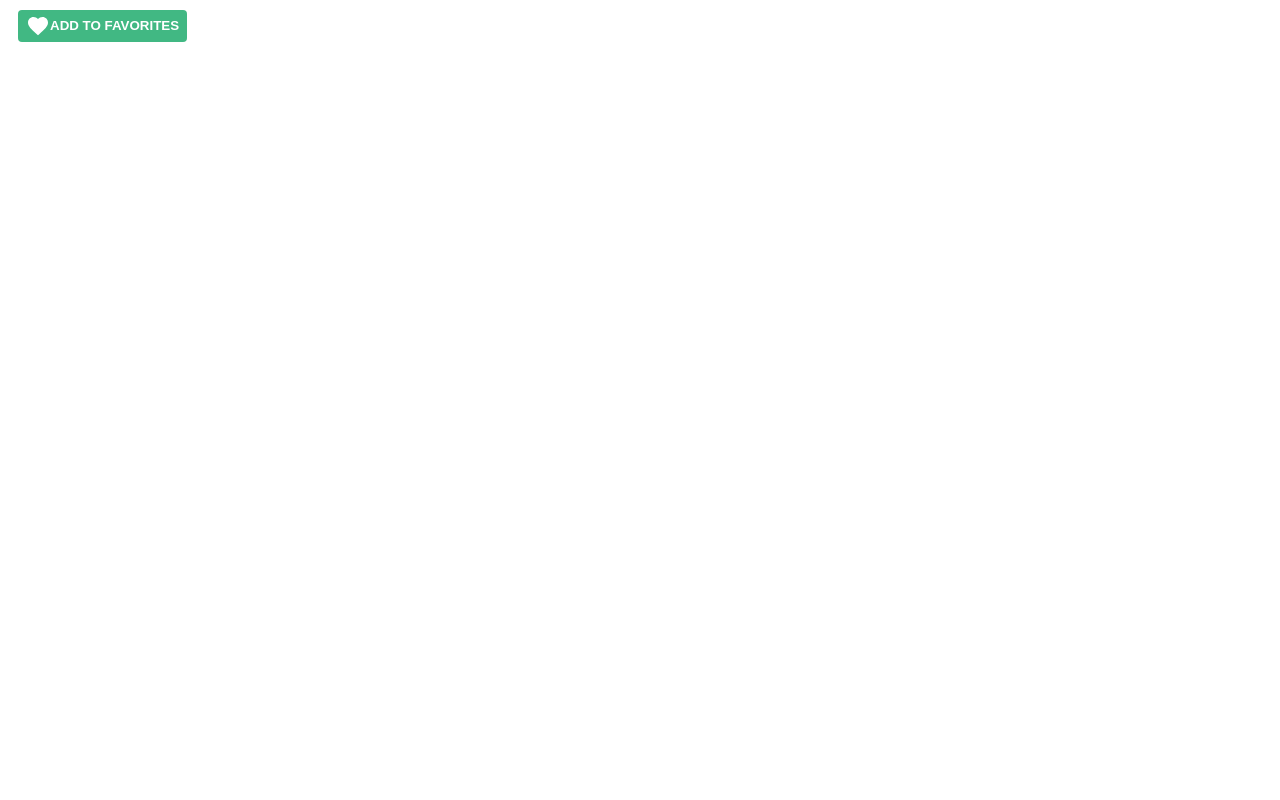
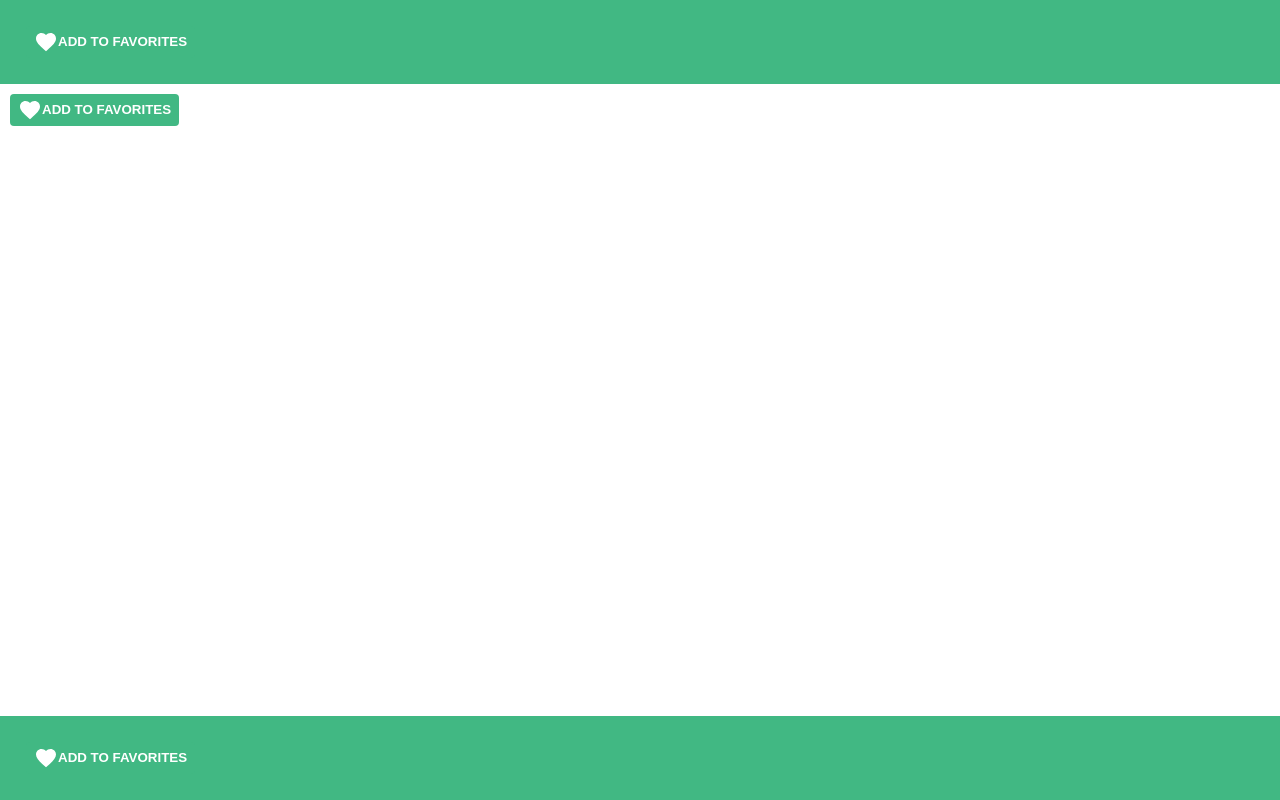
Before and after one commit to vueschool/reusable-vuejs-components-with-slots, a Vue app: page / in a window 1280 px wide. Built offline with nearby package versions, Linux system fonts and the light colour scheme.

Commit message:
lesson-3-start

```diff
--- a/src/App.vue
+++ b/src/App.vue
@@ -1,25 +1,27 @@
 <template>
-  <div>
+  <AppLayout>
     <AppButton @click="log">
       <AppIcon name="heart" />
       add to favorites
     </AppButton>
-  </div>
+  </AppLayout>
 </template>
 
 <script>
+import AppLayout from "@/components/AppLayout";
 import AppButton from "@/components/AppButton";
 import AppIcon from "@/components/AppIcon";
 
 export default {
   components: {
+    AppLayout,
     AppButton,
-    AppIcon
+    AppIcon,
   },
   methods: {
     log() {
       console.log("works");
-    }
-  }
+    },
+  },
 };
 </script>
--- a/src/assets/index.css
+++ b/src/assets/index.css
@@ -0,0 +1,27 @@
+html {
+  font-family: -apple-system,
+    BlinkMacSystemFont,
+    "Segoe UI",
+    Roboto,
+    Helvetica,
+    Arial,
+    sans-serif,
+    "Apple Color Emoji",
+    "Segoe UI Emoji",
+    "Segoe UI Symbol";
+}
+
+html,
+body {
+  padding: 0;
+  margin: 0;
+}
+
+html,
+body {
+  height: 100%;
+}
+
+body {
+  min-height: 100%;
+}
--- /dev/null
+++ b/src/components/AppLayout.vue
@@ -0,0 +1,37 @@
+<template>
+  <div class="layout">
+    <header>
+      <slot />
+    </header>
+    <main>
+      <slot />
+    </main>
+    <footer>
+      <slot />
+    </footer>
+  </div>
+</template>
+
+<script>
+export default {};
+</script>
+
+<style scoped>
+.layout {
+  height: 100%;
+  display: flex;
+  flex-direction: column;
+}
+
+.layout header,
+.layout footer {
+  background: #41b883;
+  color: white;
+  padding: 1rem;
+  flex: 0 0 auto;
+}
+
+.layout main {
+  flex: 1 1 auto;
+}
+</style>
```
